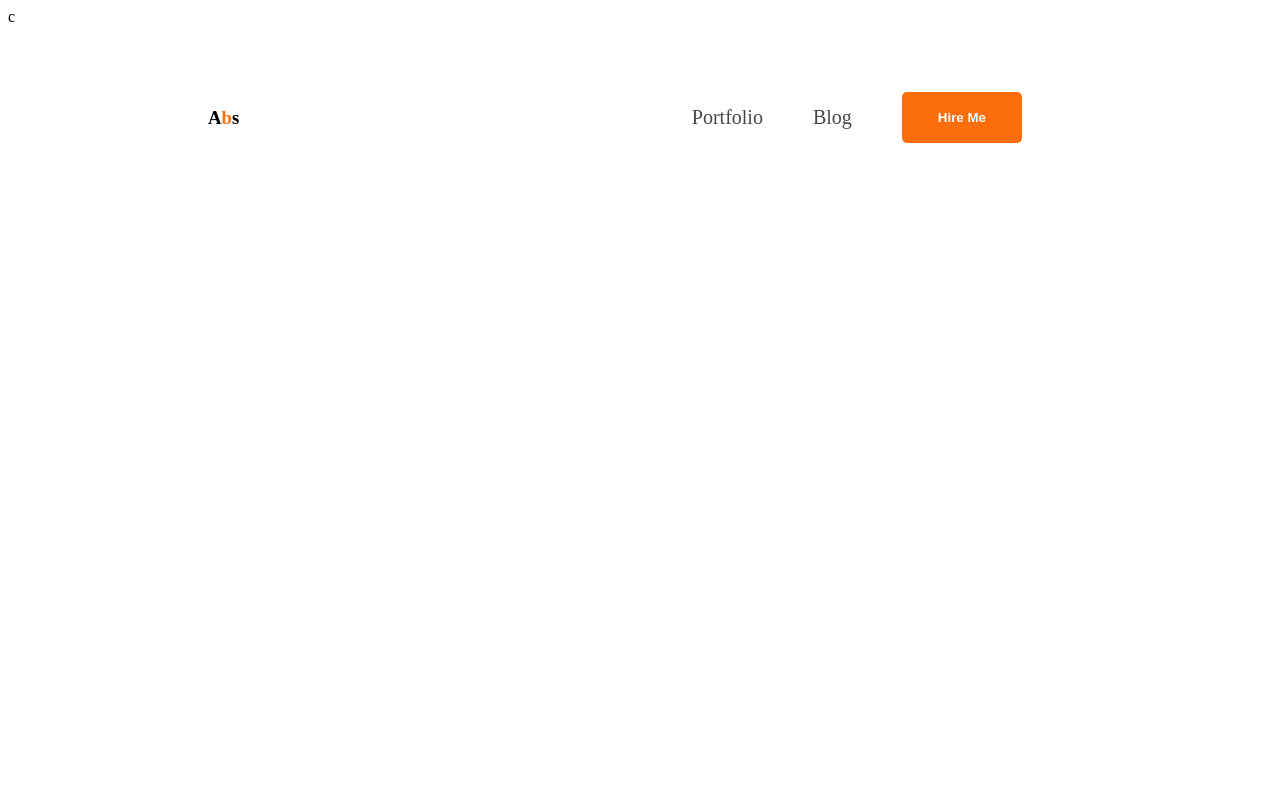
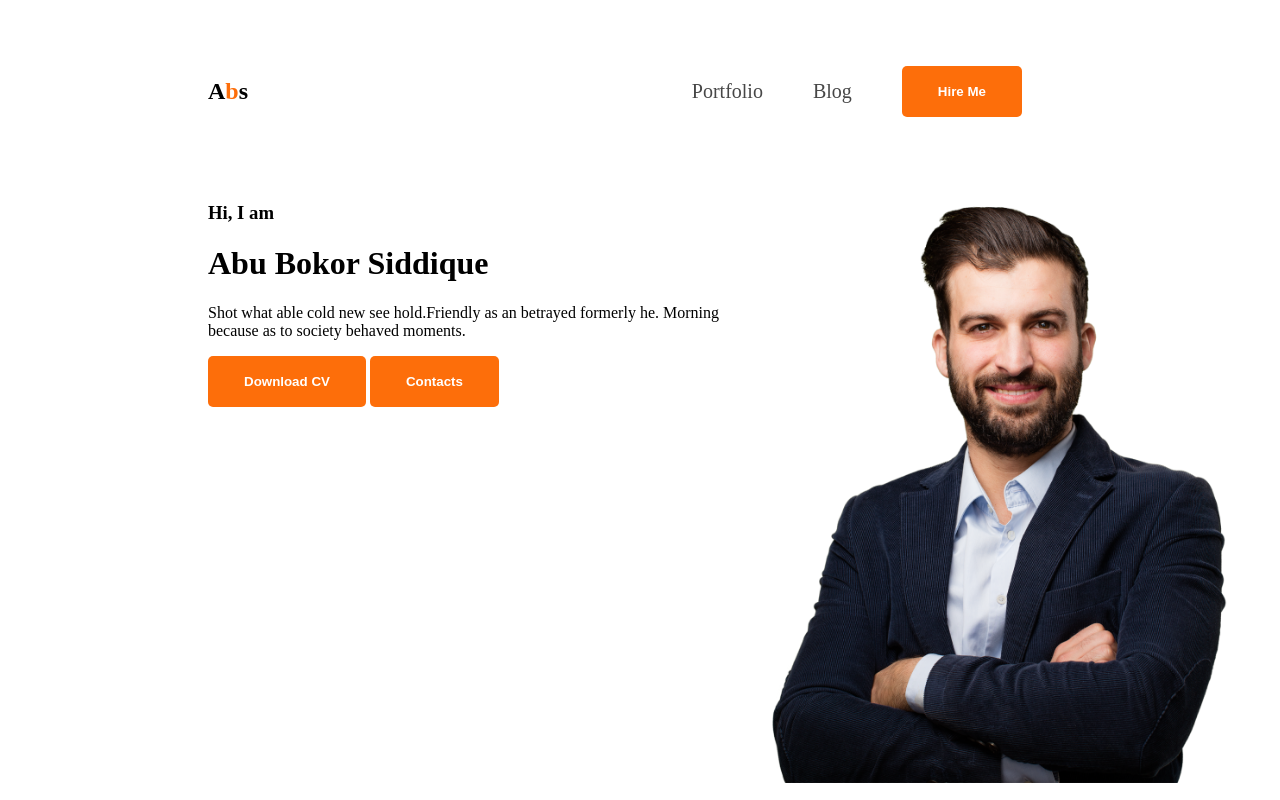
Before and after one commit to Abubokor748/practice-for-portfolio, a plain HTML site: page index.html in a window 1280 px wide. Drawn offline with Linux system fonts and the light colour scheme.

Commit message:
adding new stuff

```diff
--- a/Styles/style.css
+++ b/Styles/style.css
@@ -8,6 +8,11 @@ nav {
     align-items: center;
     margin: 50px 200px;
 }
+/* .nav-title{
+    width: 121px;
+    height: 61px;
+    font-size: 45;
+} */
 nav ul{
     display: flex;
     align-items: center;
@@ -32,3 +37,20 @@ nav a {
     font-weight: bold;
     padding: 18px 36px;
 }
+.banner{
+    display: flex;
+    justify-content: space-between;
+    margin-left: 200px;
+    margin-right: 38px;
+}
+.banner-title{
+    font-size: 85px;
+    font-weight: bold;
+}
+.banner-content{
+    max-width: 550px;
+}
+.banner-img{
+    width: 504px;
+   height: 600px;
+}
--- a/index.html
+++ b/index.html
@@ -1,4 +1,4 @@
-c<!DOCTYPE html>
+<!DOCTYPE html>
 <html lang="en">
 <head>
     <meta charset="UTF-8">
@@ -9,9 +9,9 @@ c<!DOCTYPE html>
 <body>
     <header>
         <nav>
-                <h3 class="nav-title">
+                <h2 class="nav-title">
                     A<span class="name-shift">b</span>s
-                </h3>
+                </h2>
                 <ul>
                     <li><a href="">Portfolio</a></li>
                     <li><a href="">Blog</a></li>
@@ -23,11 +23,26 @@ c<!DOCTYPE html>
                 </ul>
         </nav>
         <div class="banner">
-            <div class="banner-content">
+                <div class="banner-content">
+                    <h3>
+                    Hi, I am
+                    </h3>
+                    <h1 banner-title>
+                    Abu Bokor Siddique
+                    </h1>
+                    <p>Shot what able cold new see hold.Friendly as an betrayed formerly he. Morning because as to society behaved moments.</p>
+                    <button class="btn-bg">
+                    Download CV
+                    </button>
+                    <Button class="btn-bg">
+                    Contacts
+                    </Button>
+                </div>
+                <img src="images/hardy.png"  alt="" class="banner-img">
+            </div>
+        </div>
 
-            </div>
-            <img src="../portfolio-resources/images/hardy.png" alt="">
-        </div>
+
     </header>
     <main>
 
```
Also changed, not shown: images/developer.png (added), images/hardy.png (added), images/header_bg.png (added), images/icons/facebook.png (added), images/icons/insta.png (added), images/icons/js.png (added), images/icons/mongo.png (added), images/icons/nodejs.png (added), images/icons/react.png (added), images/icons/twitter.png (added).
